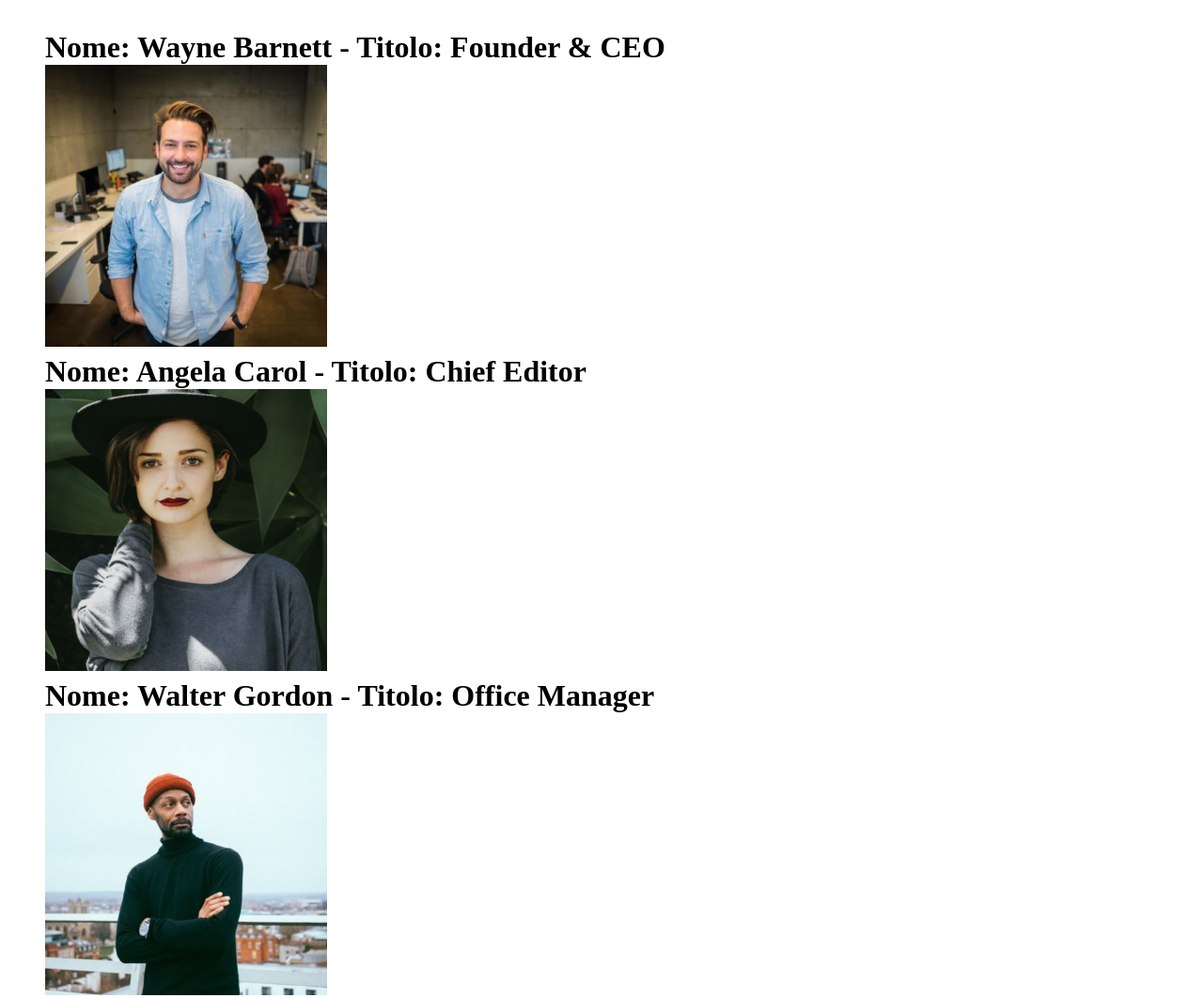
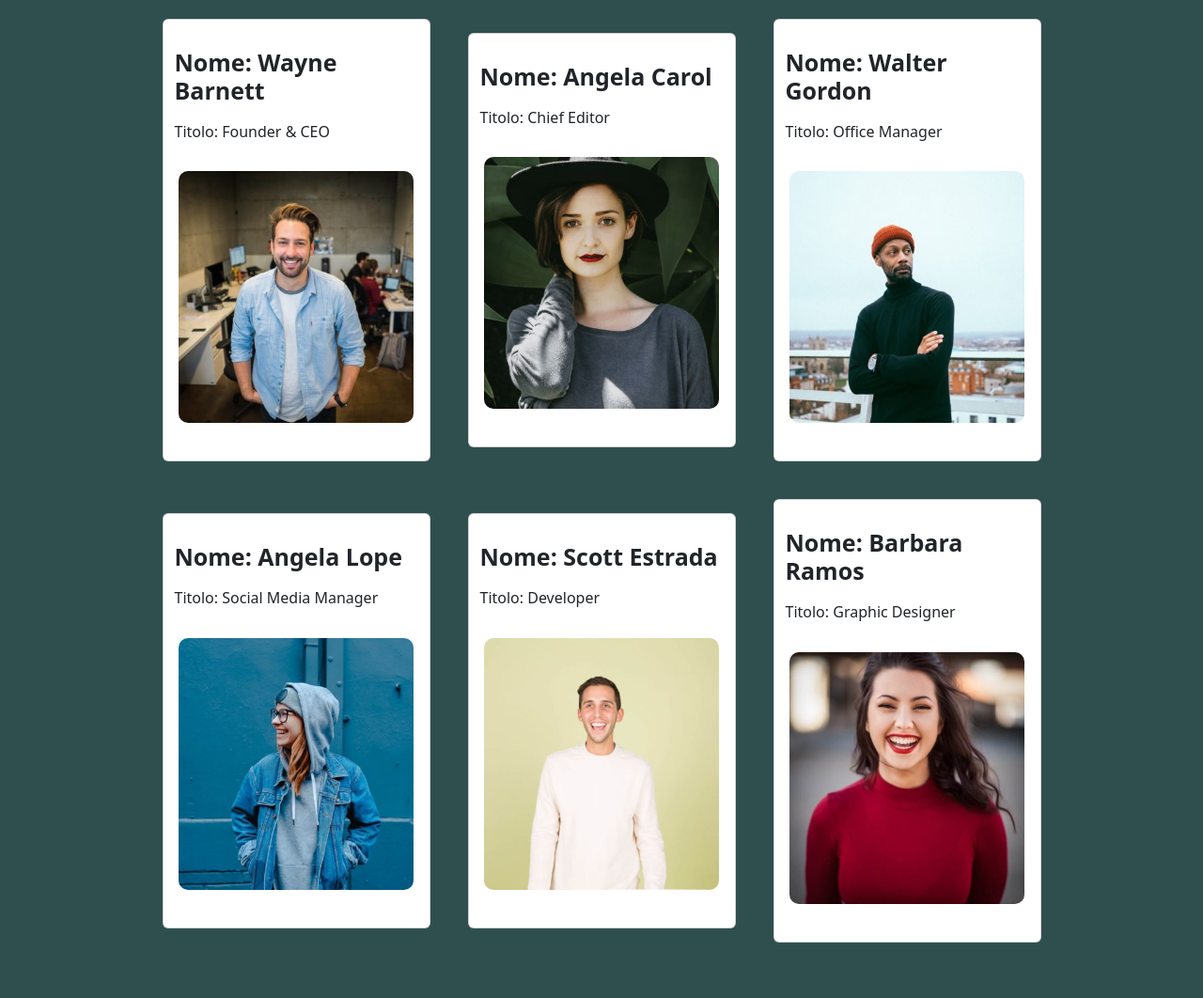
Before and after one commit to Manu199/js-our-team, a plain HTML site: page index.html in a window 1280 px wide. Shown: the top 1062 px of the page at 94% size. After the commit the page ends 1023 px from the top, so only its background shows below. Drawn offline with nearby package versions, Linux system fonts and the light colour scheme.

Commit message:
[add] card a

```diff
--- a/css/style.css
+++ b/css/style.css
@@ -1,6 +1,14 @@
+
+body {
+  background-color:darkslategray;
+}
+
+
 img{
-  width: 300px;
-  height: 300px;
+  width: 100%;
+  max-width: 250px;
+  margin-bottom: 40px;
+  border-radius: 10px;
 }
 
 ul {
@@ -8,3 +16,34 @@ ul {
   display: flex;
   flex-wrap: wrap;
 }
+
+.card-container{
+  display: flex;
+  flex-wrap: wrap;
+  justify-content: center;
+  align-items: center;
+}
+
+.card{
+  display: flex;
+  justify-content: center;
+  align-items: center;
+  margin: 20px;
+  background-color:;
+  text-align: start;
+}
+
+h2{
+  font-size: 100%;
+  text-align: start;
+  width: 100%;
+}
+
+h1{
+  margin-top: 30px;
+  font-size: 25px;
+  margin-bottom: 20px;
+  width: 100%;
+  text-align: start;
+  font-weight: 800;
+}
--- a/index.html
+++ b/index.html
@@ -4,14 +4,17 @@
   <meta charset="UTF-8">
   <meta http-equiv="X-UA-Compatible" content="IE=edge">
   <meta name="viewport" content="width=device-width, initial-scale=1.0">
+  <link href="https://cdn.jsdelivr.net/npm/bootstrap@5.3.2/dist/css/bootstrap.min.css" rel="stylesheet" integrity="sha384-T3c6CoIi6uLrA9TneNEoa7RxnatzjcDSCmG1MXxSR1GAsXEV/Dwwykc2MPK8M2HN" crossorigin="anonymous">
   <link rel="stylesheet" href="css/style.css">
   <title>Our Team</title>
 </head>
 <body>
 
-<h1 id="output">
-  <ul></ul>
-</h1>
+  <div class="container">
+    <div class="row card-container">
+
+    </div>
+  </div>
 
   <script src="js/script.js"></script>
 </body>
--- a/js/script.js
+++ b/js/script.js
@@ -34,18 +34,17 @@ const team = [
   }
 ];
 
-const ul = document.querySelector('ul');
+const stamp = document.querySelector('div.row');
 
 // for(let i = 0; i < team.length; i++){
 //   const card = team[i];
 
 // }
 
+// - stampare nel DOM.
+
 for (let card of team) {
 console.log(card);
-ul.insertAdjacentHTML('beforeend', `<li>Nome: ${card.nome} - Titolo: ${card.title} <br><img src="${card.image}" alt="${card.nome}"></li>`);
+stamp.insertAdjacentHTML('beforeend', `<div class="col-3 card"><h1>Nome: ${card.nome}</h1><h2>Titolo: ${card.title}</h2> <br><img src="${card.image}" alt="${card.nome}"></div>`);
 }
 // document.getElementById('output').innerHTML = team;
-// - creare un ciclo per avere i valari dei nomi, ruoli e foto.
-// - stampare in console
-// - stampare nel DOM.
```
